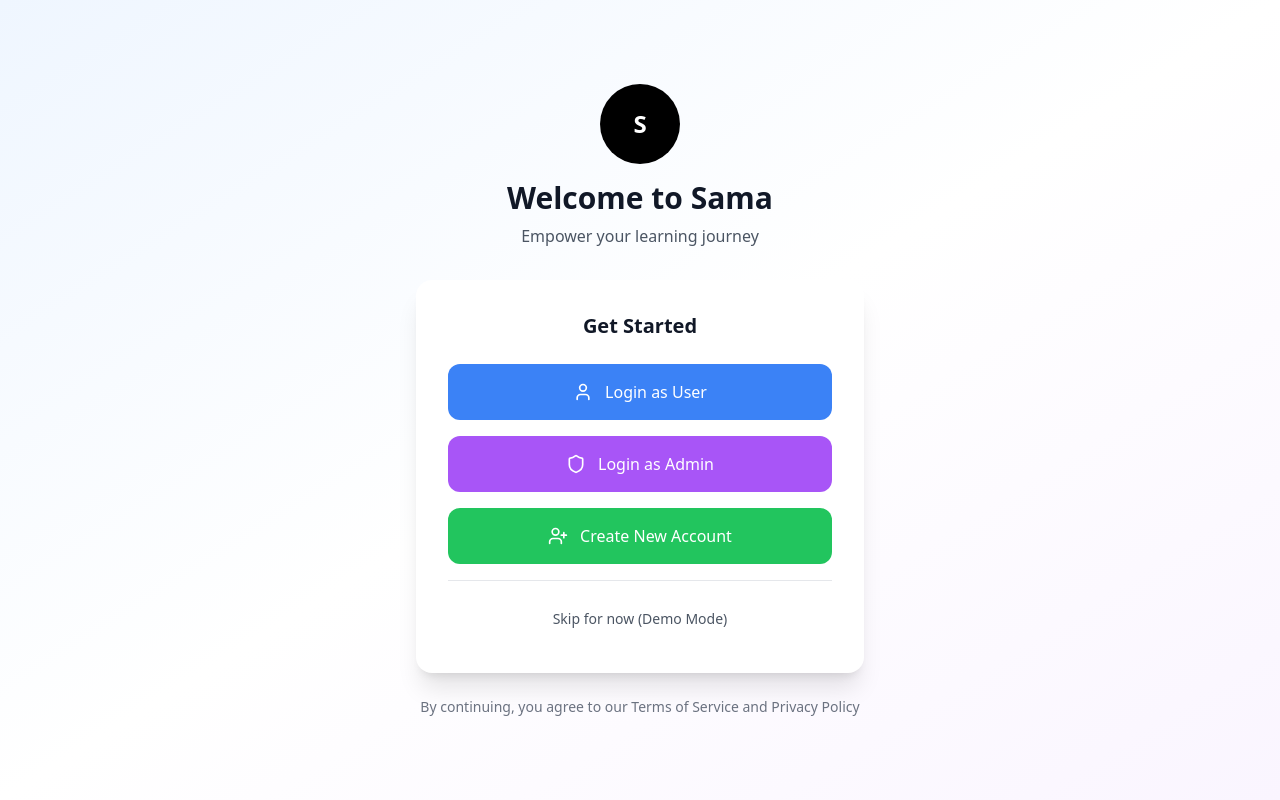
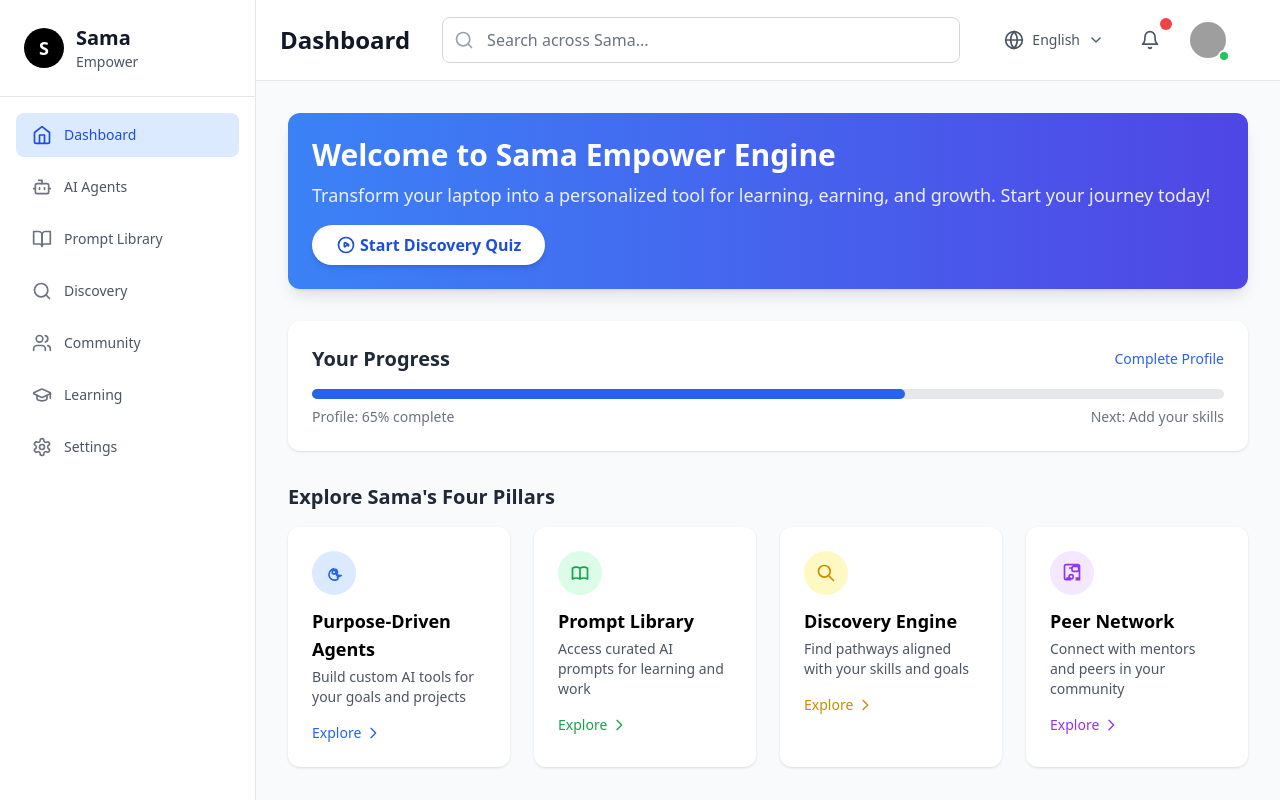
Before and after one commit to AnshulBuxy/Community_board, a React (Vite) app: page /dashboard in a window 1280 px wide. Built offline with nearby package versions, Linux system fonts and the light colour scheme; grey boxes are pictures that could not be loaded.

Commit message:
Separate Login and Dashboard Pages

```diff
--- a/package.json
+++ b/package.json
@@ -12,7 +12,8 @@
   "dependencies": {
     "lucide-react": "^0.344.0",
     "react": "^18.3.1",
-    "react-dom": "^18.3.1"
+    "react-dom": "^18.3.1",
+    "react-router-dom": "^7.6.3"
   },
   "devDependencies": {
     "@eslint/js": "^9.9.1",
--- a/src/App.tsx
+++ b/src/App.tsx
@@ -1,92 +1,23 @@
-import React, { useState } from 'react';
+import React from 'react';
+import { Routes, Route, Navigate } from 'react-router-dom';
 import AuthPage from './components/AuthPage';
-import Header from './components/Header';
-import Sidebar from './components/Sidebar';
-import CommunitySection from './components/CommunitySection';
-import DashboardSection from './components/DashboardSection';
-import LearningSection from './components/LearningSection';
-import PlaceholderSection from './components/PlaceholderSection';
-import MyProfile from './components/MyProfile';
-import { User } from './types';
+import Dashboard from './components/Dashboard';
 
 const App: React.FC = () => {
-  const [isAuthenticated, setIsAuthenticated] = useState(false);
-  const [userType, setUserType] = useState<'admin' | 'user'>('user');
-  const [activeSection, setActiveSection] = useState('dashboard');
+  return (
+    <Routes>
+      {/* Login/Signup Page */}
+      <Route path="/login" element={<AuthPage />} />
 
-  const currentUser: User = {
-    id: 'current-user',
-    name: 'You',
-    username: 'you',
-    avatar: 'https://images.pexels.com/photos/1040880/pexels-photo-1040880.jpeg?auto=compress&cs=tinysrgb&w=150',
-    role: 'student',
-    isOnline: true,
-    skills: ['react', 'javascript'],
-    rating: 4.0,
-    availability: 'available'
-  };
+      {/* Dashboard Page */}
+      <Route path="/dashboard" element={<Dashboard />} />
 
-  const handleLogin = (type: 'admin' | 'user') => {
-    setUserType(type);
-    setIsAuthenticated(true);
-  };
+      {/* Redirect root to login */}
+      <Route path="/" element={<Navigate to="/login" replace />} />
 
-  const handleLogout = () => {
-    setIsAuthenticated(false);
-    setUserType('user');
-    setActiveSection('dashboard');
-  };
-
-  // Show auth page if not authenticated
-  if (!isAuthenticated) {
-    return <AuthPage onLogin={handleLogin} />;
-  }
-
-  const renderMainContent = () => {
-    switch (activeSection) {
-      case 'dashboard':
-        return <DashboardSection />;
-      case 'community':
-        return <CommunitySection currentUser={currentUser} />;
-      case 'learning':
-        return <LearningSection />;
-      case 'profile':
-        return <MyProfile currentUser={currentUser} />;
-      case 'ai-agents':
-      case 'prompt-library':
-      case 'discovery':
-      case 'settings':
-        return <PlaceholderSection section={activeSection} />;
-      default:
-        return <DashboardSection />;
-    }
-  };
-
-  return (
-    <div className="flex h-screen bg-gray-50">
-      {/* Sidebar */}
-      <Sidebar
-        activeSection={activeSection}
-        onSectionChange={setActiveSection}
-        userType={userType}
-      />
-
-      {/* Main Content Area */}
-      <div className="flex-1 flex flex-col overflow-hidden">
-        {/* Header */}
-        <Header
-          activeSection={activeSection}
-          onSectionChange={setActiveSection}
-          userType={userType}
-          onLogout={handleLogout}
-        />
-
-        {/* Main Content */}
-        <div className="flex-1 overflow-auto">
-          {renderMainContent()}
-        </div>
-      </div>
-    </div>
+      {/* Catch all other routes and redirect to login */}
+      <Route path="*" element={<Navigate to="/login" replace />} />
+    </Routes>
   );
 };
 
--- a/src/components/AuthPage.tsx
+++ b/src/components/AuthPage.tsx
@@ -1,11 +1,10 @@
 import React, { useState } from 'react';
 import { Eye, EyeOff, User, Shield, Mail, Lock, Phone, UserPlus, LogIn, ArrowLeft } from 'lucide-react';
 
-interface AuthPageProps {
-  onLogin: (userType: 'admin' | 'user') => void;
-}
+import { useNavigate } from 'react-router-dom';
 
-const AuthPage: React.FC<AuthPageProps> = ({ onLogin }) => {
+const AuthPage: React.FC = () => {
+  const navigate = useNavigate();
   const [currentView, setCurrentView] = useState<'main' | 'login-user' | 'login-admin' | 'signup'>('main');
   const [showPassword, setShowPassword] = useState(false);
   const [formData, setFormData] = useState({
@@ -24,18 +23,14 @@ const AuthPage: React.FC<AuthPageProps> = ({ onLogin }) => {
 
   const handleSubmit = (e: React.FormEvent) => {
     e.preventDefault();
-    // For now, bypass authentication and go to dashboard
-    if (currentView === 'login-admin') {
-      onLogin('admin');
-    } else {
-      onLogin('user');
-    }
+    // For now, bypass authentication and redirect to dashboard
+    navigate('/dashboard');
   };
 
   const handleSignup = (e: React.FormEvent) => {
     e.preventDefault();
-    // For now, bypass signup and go to dashboard as user
-    onLogin('user');
+    // For now, bypass signup and redirect to dashboard
+    navigate('/dashboard');
   };
 
   const resetForm = () => {
@@ -101,7 +96,7 @@ const AuthPage: React.FC<AuthPageProps> = ({ onLogin }) => {
             {/* Bypass Button */}
             <div className="pt-4 border-t border-gray-200">
               <button
-                onClick={() => onLogin('user')}
+                onClick={() => navigate('/dashboard')}
                 className="w-full px-6 py-3 text-gray-600 hover:text-gray-800 hover:bg-gray-50 rounded-xl transition-all duration-200 text-sm font-medium"
               >
                 Skip for now (Demo Mode)
@@ -223,7 +218,7 @@ const AuthPage: React.FC<AuthPageProps> = ({ onLogin }) => {
               {/* Bypass Button */}
               <button
                 type="button"
-                onClick={() => onLogin(isAdmin ? 'admin' : 'user')}
+                onClick={() => navigate('/dashboard')}
                 className="w-full px-6 py-3 text-gray-600 hover:text-gray-800 hover:bg-gray-50 rounded-xl transition-all duration-200 text-sm font-medium border border-gray-200"
               >
                 Skip Authentication (Demo)
@@ -394,7 +389,7 @@ const AuthPage: React.FC<AuthPageProps> = ({ onLogin }) => {
               {/* Bypass Button */}
               <button
                 type="button"
-                onClick={() => onLogin('user')}
+                onClick={() => navigate('/dashboard')}
                 className="w-full px-6 py-3 text-gray-600 hover:text-gray-800 hover:bg-gray-50 rounded-xl transition-all duration-200 text-sm font-medium border border-gray-200"
               >
                 Skip Registration (Demo)
--- /dev/null
+++ b/src/components/Dashboard.tsx
@@ -0,0 +1,80 @@
+import React, { useState } from 'react';
+import Header from './Header';
+import Sidebar from './Sidebar';
+import CommunitySection from './CommunitySection';
+import DashboardSection from './DashboardSection';
+import LearningSection from './LearningSection';
+import PlaceholderSection from './PlaceholderSection';
+import MyProfile from './MyProfile';
+import { User } from '../types';
+
+const Dashboard: React.FC = () => {
+  const [userType, setUserType] = useState<'admin' | 'user'>('user');
+  const [activeSection, setActiveSection] = useState('dashboard');
+
+  const currentUser: User = {
+    id: 'current-user',
+    name: 'You',
+    username: 'you',
+    avatar: 'https://images.pexels.com/photos/1040880/pexels-photo-1040880.jpeg?auto=compress&cs=tinysrgb&w=150',
+    role: 'student',
+    isOnline: true,
+    skills: ['react', 'javascript'],
+    rating: 4.0,
+    availability: 'available'
+  };
+
+  const handleLogout = () => {
+    // In a real app, you'd clear auth tokens here
+    window.location.href = '/login';
+  };
+
+  const renderMainContent = () => {
+    switch (activeSection) {
+      case 'dashboard':
+        return <DashboardSection />;
+      case 'community':
+        return <CommunitySection currentUser={currentUser} />;
+      case 'learning':
+        return <LearningSection />;
+      case 'profile':
+        return <MyProfile currentUser={currentUser} />;
+      case 'ai-agents':
+      case 'prompt-library':
+      case 'discovery':
+      case 'settings':
+        return <PlaceholderSection section={activeSection} />;
+      default:
+        return <DashboardSection />;
+    }
+  };
+
+  return (
+    <div className="flex h-screen bg-gray-50">
+      {/* Sidebar */}
+      <Sidebar
+        activeSection={activeSection}
+        onSectionChange={setActiveSection}
+        userType={userType}
+      />
+
+      {/* Main Content Area */}
+      <div className="flex-1 flex flex-col overflow-hidden">
+        {/* Header */}
+        <Header
+          activeSection={activeSection}
+          onSectionChange={setActiveSection}
+          userType={userType}
+          onLogout={handleLogout}
+        />
+
+        {/* Main Content */}
+        <div className="flex-1 overflow-auto">
+          {renderMainContent()}
+        </div>
+      </div>
+    </div>
+  );
+};
+
+export default Dashboard;
--- a/src/main.tsx
+++ b/src/main.tsx
@@ -1,10 +1,13 @@
 import { StrictMode } from 'react';
 import { createRoot } from 'react-dom/client';
+import { BrowserRouter } from 'react-router-dom';
 import App from './App.tsx';
 import './index.css';
 
 createRoot(document.getElementById('root')!).render(
   <StrictMode>
-    <App />
+    <BrowserRouter>
+      <App />
+    </BrowserRouter>
   </StrictMode>
 );
```
Also changed, not shown: 1 other file (tests, documents, lock files or other folders).
